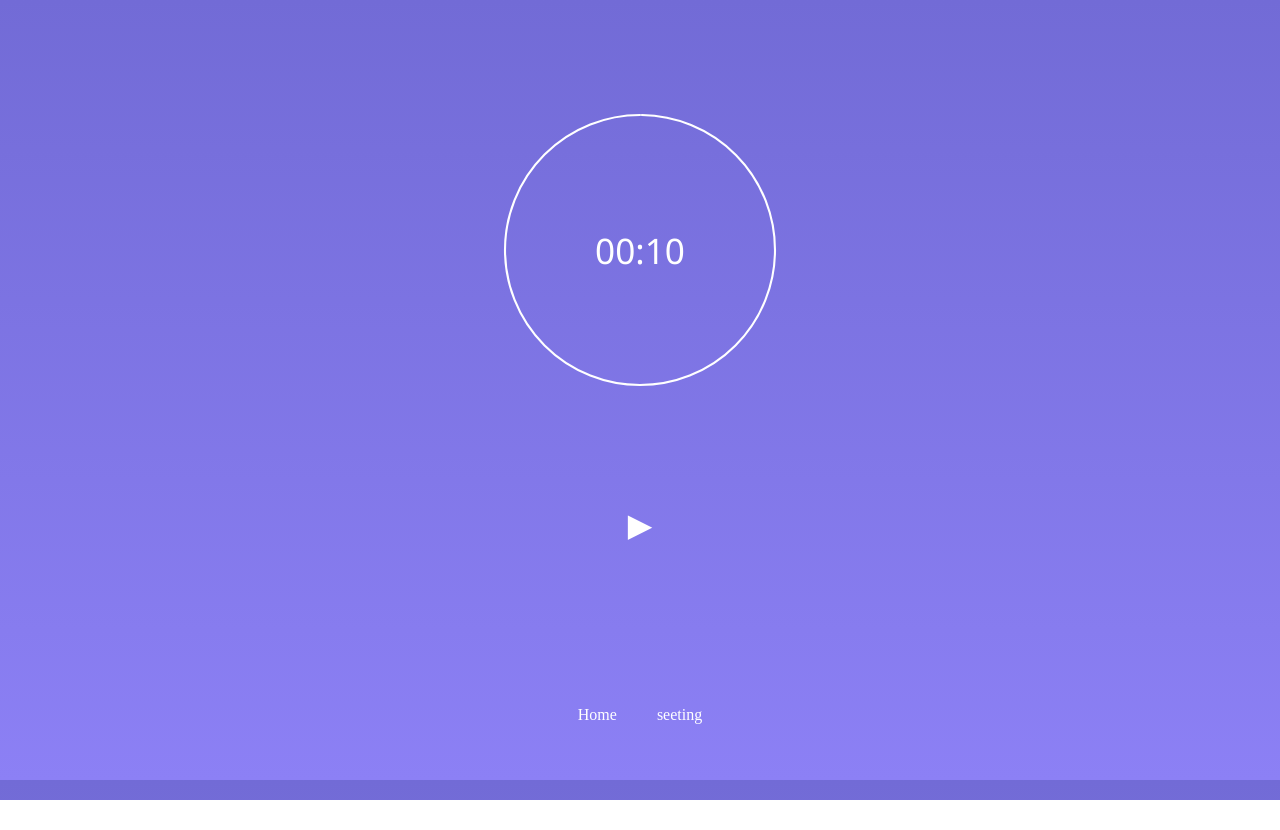
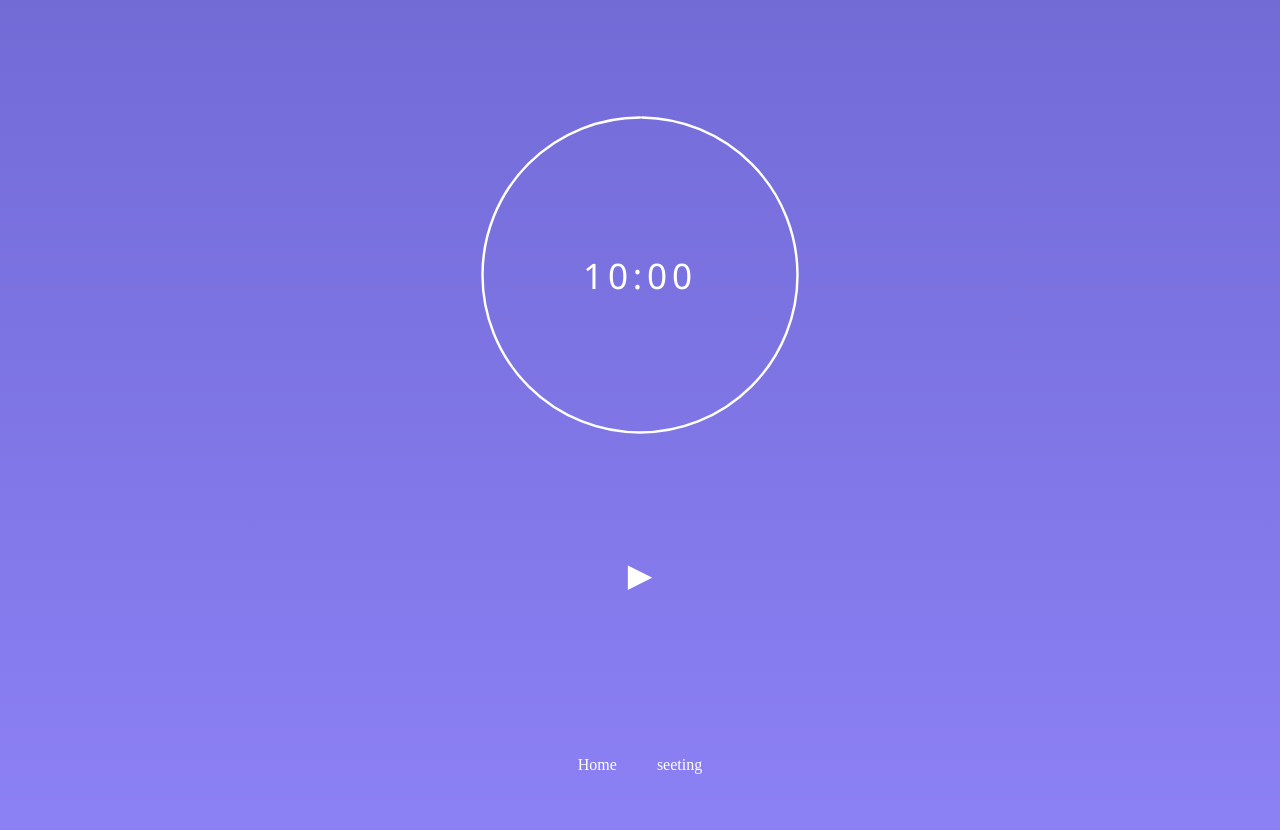
Before and after one commit to naso22/pomodoro-timer, a Vue app in the folder my-project/: page / in a window 1280 px wide. Before the commit the page ends 800 px from the top, so only its background shows below. Built offline with nearby package versions, Linux system fonts and the light colour scheme.

Commit message:
CSSの変更といらないコードの削除

```diff
--- a/my-project/src/App.vue
+++ b/my-project/src/App.vue
@@ -1,8 +1,6 @@
 <template>
-
   <the-header></the-header>
   <timer-view></timer-view>
-
 </template>
 
 <script>
--- a/my-project/src/components/pomorodo/TheTime.vue
+++ b/my-project/src/components/pomorodo/TheTime.vue
@@ -69,8 +69,8 @@ export default {
 
 .root {
     margin: 0 auto;
-    height: 300px;
-    width: 300px;
+    height: 350px;
+    width: 350px;
     position: relative;
 }
 
@@ -105,6 +105,7 @@ export default {
     font-size:2.2rem ;
     font-family: 'Segoe UI';
     color: white;
+    letter-spacing: 0.3rem;
 }
 
 .time-left-path {
--- a/my-project/src/components/pomorodo/TimeControl.vue
+++ b/my-project/src/components/pomorodo/TimeControl.vue
@@ -8,29 +8,11 @@
 
 <script>
 export default {
-    data(){
-        return{
-            timeElapsed:0,
-            timerInterval: undefined,
-            timeLimit:10,
-        }
-    },
-    methods:{
-        startTimer() {
-            this.timerInterval = setInterval(() => {
-                // Stop counting when there is no more time left
-                if (++this.timeElapsed === this.timeLimit) {
-                    clearInterval(this.timerInterval);
-                }
-                this.$emit('custom-event', this.timeElapsed,this.timeLimit);
-            }, 1000);
-
+    methods: {
+        eventbutton() {
+            this.$emit('child-event');
         },
-        eventbutton(){
-            this.$emit('child-event');
-        }
-
-    },
+    }
 
 };
 
--- a/my-project/src/components/pomorodo/TimerView.vue
+++ b/my-project/src/components/pomorodo/TimerView.vue
@@ -18,7 +18,7 @@ export default {
         return{
             timeElapsed:0,
             timerInterval: undefined,
-            timeLimit:10,
+            timeLimit:600,
         }
     },
     methods:{
@@ -31,10 +31,6 @@ export default {
             }, 1000);
 
         },
-
-        start() {
-            this.startTimer()
-        }
     },
 
 
```
